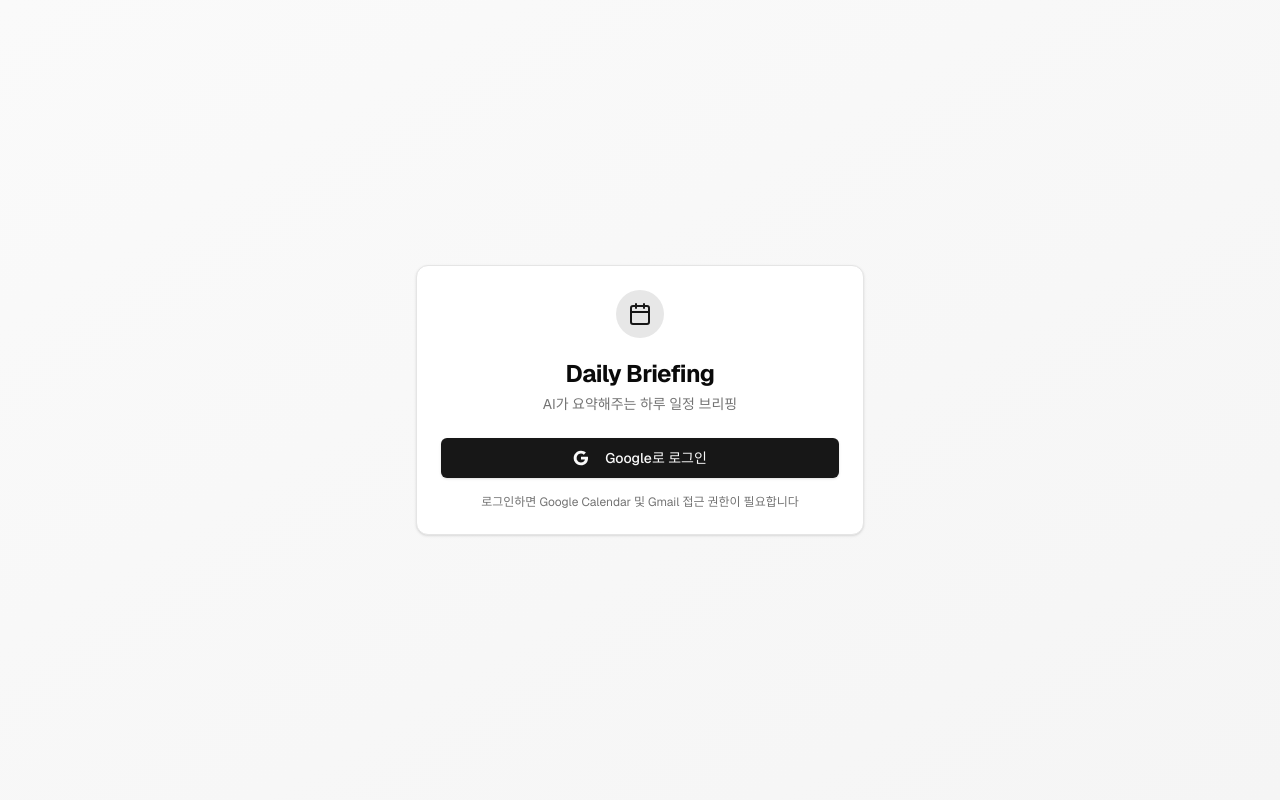
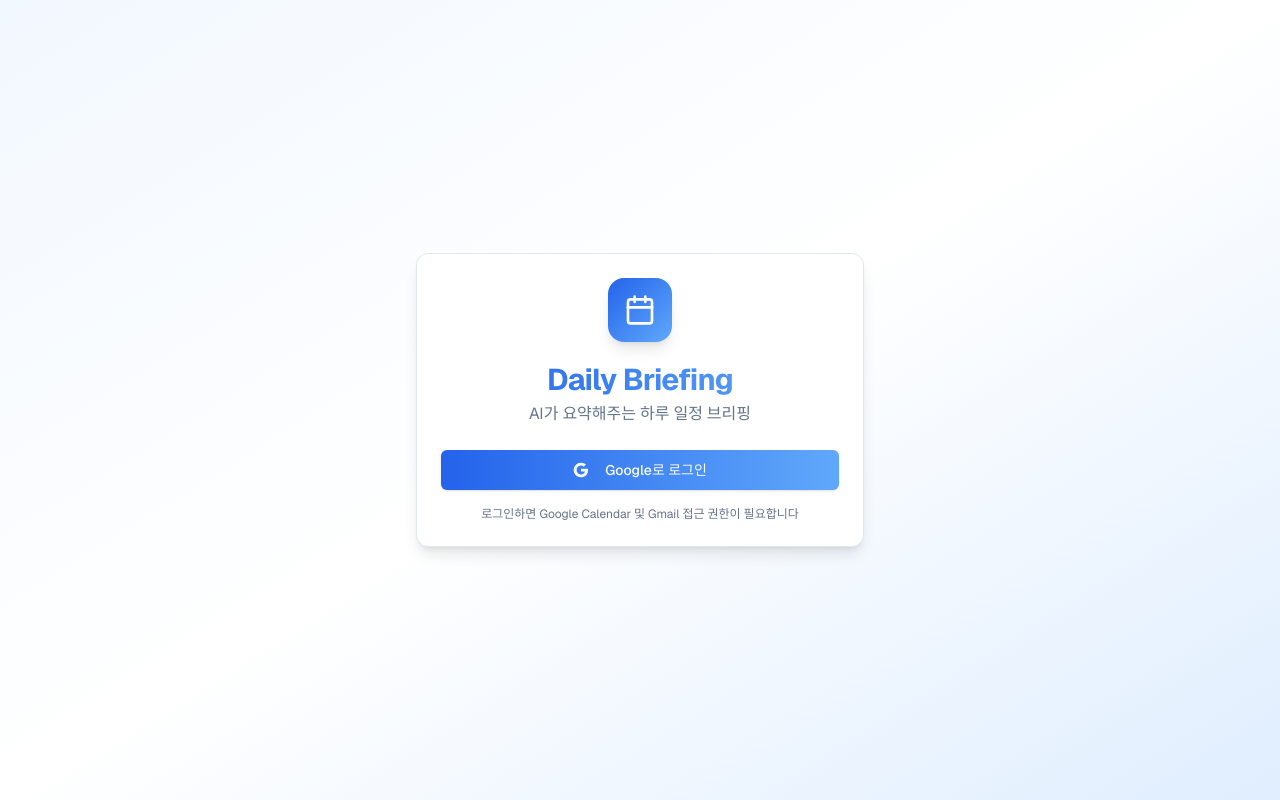
Before and after one commit to BogKim2/gstack_test, a Next.js app: page /auth/signin in a window 1280 px wide. Built offline with nearby package versions, Linux system fonts and the light colour scheme; no server answers.

Commit message:
feat: Blue 테마 적용 및 컬러풀한 UI 개선
Made-with: Cursor

```diff
--- a/src/app/auth/signin/page.tsx
+++ b/src/app/auth/signin/page.tsx
@@ -5,14 +5,16 @@ import { Calendar } from "lucide-react";
 
 export default function SignInPage() {
   return (
-    <div className="flex min-h-screen items-center justify-center bg-gradient-to-br from-neutral-50 to-neutral-100 dark:from-neutral-950 dark:to-neutral-900">
-      <Card className="w-full max-w-md">
+    <div className="flex min-h-screen items-center justify-center bg-gradient-to-br from-chart-5/20 via-background to-chart-2/20">
+      <Card className="w-full max-w-md shadow-lg">
         <CardHeader className="space-y-1 text-center">
-          <div className="mx-auto mb-4 flex h-12 w-12 items-center justify-center rounded-full bg-primary/10">
-            <Calendar className="h-6 w-6 text-primary" />
+          <div className="mx-auto mb-4 flex h-16 w-16 items-center justify-center rounded-2xl bg-gradient-to-br from-chart-1 to-chart-2 shadow-lg">
+            <Calendar className="h-8 w-8 text-white" />
           </div>
-          <CardTitle className="text-2xl font-bold">Daily Briefing</CardTitle>
-          <CardDescription>
+          <CardTitle className="text-3xl font-bold bg-gradient-to-r from-chart-1 to-chart-2 bg-clip-text text-transparent">
+            Daily Briefing
+          </CardTitle>
+          <CardDescription className="text-base">
             AI가 요약해주는 하루 일정 브리핑
           </CardDescription>
         </CardHeader>
@@ -23,7 +25,7 @@ export default function SignInPage() {
               await signIn("google", { redirectTo: "/dashboard" });
             }}
           >
-            <Button type="submit" className="w-full" size="lg">
+            <Button type="submit" className="w-full bg-gradient-to-r from-chart-1 to-chart-2 hover:from-chart-1/90 hover:to-chart-2/90" size="lg">
               <svg className="mr-2 h-5 w-5" viewBox="0 0 24 24">
                 <path
                   fill="currentColor"
--- a/src/app/dashboard/page.tsx
+++ b/src/app/dashboard/page.tsx
@@ -57,13 +57,17 @@ export default async function DashboardPage() {
     : null;
 
   return (
-    <div className="min-h-screen bg-gradient-to-br from-neutral-50 to-neutral-100 dark:from-neutral-950 dark:to-neutral-900">
+    <div className="min-h-screen bg-gradient-to-br from-chart-5/20 via-background to-chart-2/20">
       {/* Header */}
-      <header className="border-b bg-background/95 backdrop-blur supports-[backdrop-filter]:bg-background/60">
+      <header className="border-b border-primary/10 bg-background/95 backdrop-blur supports-[backdrop-filter]:bg-background/60">
         <div className="container mx-auto flex h-16 items-center justify-between px-4">
           <div className="flex items-center gap-2">
-            <Calendar className="h-6 w-6 text-primary" />
-            <h1 className="text-xl font-bold">Daily Briefing</h1>
+            <div className="rounded-lg bg-gradient-to-br from-chart-1 to-chart-2 p-2">
+              <Calendar className="h-5 w-5 text-white" />
+            </div>
+            <h1 className="text-xl font-bold bg-gradient-to-r from-chart-1 to-chart-2 bg-clip-text text-transparent">
+              Daily Briefing
+            </h1>
           </div>
           <div className="flex items-center gap-2">
             <Link href="/settings">
--- a/src/app/globals.css
+++ b/src/app/globals.css
@@ -5,30 +5,57 @@
 @layer base {
   :root {
     --background: 0 0% 100%;
-    --foreground: 0 0% 3.9%;
+    --foreground: 222.2 84% 4.9%;
     --card: 0 0% 100%;
-    --card-foreground: 0 0% 3.9%;
+    --card-foreground: 222.2 84% 4.9%;
     --popover: 0 0% 100%;
-    --popover-foreground: 0 0% 3.9%;
-    --primary: 0 0% 9%;
-    --primary-foreground: 0 0% 98%;
-    --secondary: 0 0% 96.1%;
-    --secondary-foreground: 0 0% 9%;
-    --muted: 0 0% 96.1%;
-    --muted-foreground: 0 0% 45.1%;
-    --accent: 0 0% 96.1%;
-    --accent-foreground: 0 0% 9%;
+    --popover-foreground: 222.2 84% 4.9%;
+    --primary: 221.2 83.2% 53.3%;
+    --primary-foreground: 210 40% 98%;
+    --secondary: 210 40% 96.1%;
+    --secondary-foreground: 222.2 47.4% 11.2%;
+    --muted: 210 40% 96.1%;
+    --muted-foreground: 215.4 16.3% 46.9%;
+    --accent: 210 40% 96.1%;
+    --accent-foreground: 222.2 47.4% 11.2%;
     --destructive: 0 84.2% 60.2%;
-    --destructive-foreground: 0 0% 98%;
-    --border: 0 0% 89.8%;
-    --input: 0 0% 89.8%;
-    --ring: 0 0% 3.9%;
-    --chart-1: 12 76% 61%;
-    --chart-2: 173 58% 39%;
-    --chart-3: 197 37% 24%;
-    --chart-4: 43 74% 66%;
-    --chart-5: 27 87% 67%;
+    --destructive-foreground: 210 40% 98%;
+    --border: 214.3 31.8% 91.4%;
+    --input: 214.3 31.8% 91.4%;
+    --ring: 221.2 83.2% 53.3%;
+    --chart-1: 221 83% 53%;
+    --chart-2: 212 95% 68%;
+    --chart-3: 216 92% 60%;
+    --chart-4: 210 98% 78%;
+    --chart-5: 212 97% 87%;
     --radius: 0.5rem;
+  }
+
+  .dark {
+    --background: 222.2 84% 4.9%;
+    --foreground: 210 40% 98%;
+    --card: 222.2 84% 4.9%;
+    --card-foreground: 210 40% 98%;
+    --popover: 222.2 84% 4.9%;
+    --popover-foreground: 210 40% 98%;
+    --primary: 217.2 91.2% 59.8%;
+    --primary-foreground: 222.2 47.4% 11.2%;
+    --secondary: 217.2 32.6% 17.5%;
+    --secondary-foreground: 210 40% 98%;
+    --muted: 217.2 32.6% 17.5%;
+    --muted-foreground: 215 20.2% 65.1%;
+    --accent: 217.2 32.6% 17.5%;
+    --accent-foreground: 210 40% 98%;
+    --destructive: 0 62.8% 30.6%;
+    --destructive-foreground: 210 40% 98%;
+    --border: 217.2 32.6% 17.5%;
+    --input: 217.2 32.6% 17.5%;
+    --ring: 224.3 76.3% 48%;
+    --chart-1: 220 70% 50%;
+    --chart-2: 160 60% 45%;
+    --chart-3: 30 80% 55%;
+    --chart-4: 280 65% 60%;
+    --chart-5: 340 75% 55%;
   }
 }
 
--- a/src/components/briefing-card.tsx
+++ b/src/components/briefing-card.tsx
@@ -112,9 +112,9 @@ export function BriefingCard({ initialBriefing }: BriefingCardProps) {
   }
 
   const getBusyScoreColor = (score: number) => {
-    if (score >= 80) return "text-red-600";
-    if (score >= 50) return "text-orange-600";
-    return "text-green-600";
+    if (score >= 80) return "text-red-600 dark:text-red-400";
+    if (score >= 50) return "text-orange-600 dark:text-orange-400";
+    return "text-emerald-600 dark:text-emerald-400";
   };
 
   const getBusyScoreLabel = (score: number) => {
@@ -197,8 +197,8 @@ export function BriefingCard({ initialBriefing }: BriefingCardProps) {
         )}
 
         {briefing.llmProvider && (
-          <div className="rounded-lg border bg-muted/50 p-3 text-xs">
-            <div className="font-semibold mb-1">LLM 호출 정보</div>
+          <div className="rounded-lg border border-chart-2/30 bg-gradient-to-br from-chart-2/10 to-chart-3/10 p-3 text-xs">
+            <div className="font-semibold mb-1 text-chart-2">LLM 호출 정보</div>
             <div className="space-y-0.5 text-muted-foreground">
               <div>프로바이더: {briefing.llmProvider === "lmstudio" ? "LM Studio (로컬)" : "OpenAI"}</div>
               <div>모델: {briefing.llmModel || "알 수 없음"}</div>
--- a/src/components/meeting-context.tsx
+++ b/src/components/meeting-context.tsx
@@ -34,11 +34,11 @@ export function MeetingContext({ contexts }: MeetingContextProps) {
           open={openItems[email]}
           onOpenChange={() => toggleItem(email)}
         >
-          <Card className="border-l-4 border-l-primary/20">
+          <Card className="border-l-4 border-l-chart-4 bg-chart-4/5">
             <CollapsibleTrigger className="w-full">
               <CardHeader className="flex flex-row items-center justify-between space-y-0 pb-2">
                 <div className="flex items-center gap-2">
-                  <Mail className="h-4 w-4 text-muted-foreground" />
+                  <Mail className="h-4 w-4 text-chart-4" />
                   <CardTitle className="text-sm font-medium">{email}</CardTitle>
                 </div>
                 <div className="flex items-center gap-2">
--- a/src/components/tomorrow-preview.tsx
+++ b/src/components/tomorrow-preview.tsx
@@ -60,11 +60,11 @@ export function TomorrowPreview() {
 
   return (
     <Collapsible open={isOpen} onOpenChange={setIsOpen}>
-      <Card>
+      <Card className="border-chart-5/30 bg-gradient-to-br from-chart-5/10 to-chart-4/10">
         <CollapsibleTrigger className="w-full">
           <CardHeader className="flex flex-row items-center justify-between space-y-0">
             <div className="flex items-center gap-2">
-              <Calendar className="h-5 w-5 text-primary" />
+              <Calendar className="h-5 w-5 text-chart-5" />
               <CardTitle className="text-base">내일 일정 미리보기</CardTitle>
             </div>
             <ChevronDown
@@ -89,7 +89,7 @@ export function TomorrowPreview() {
                 {events.map((event, idx) => (
                   <div
                     key={idx}
-                    className="rounded-lg border bg-card p-3 text-sm"
+                    className="rounded-lg border border-l-4 border-l-chart-5 bg-background p-3 text-sm shadow-sm"
                   >
                     <div className="font-medium">{event.summary}</div>
                     <div className="mt-1 flex items-center gap-3 text-xs text-muted-foreground">
```
Also changed, not shown: src/components/week-timeline.tsx (+25 -9 lines).
